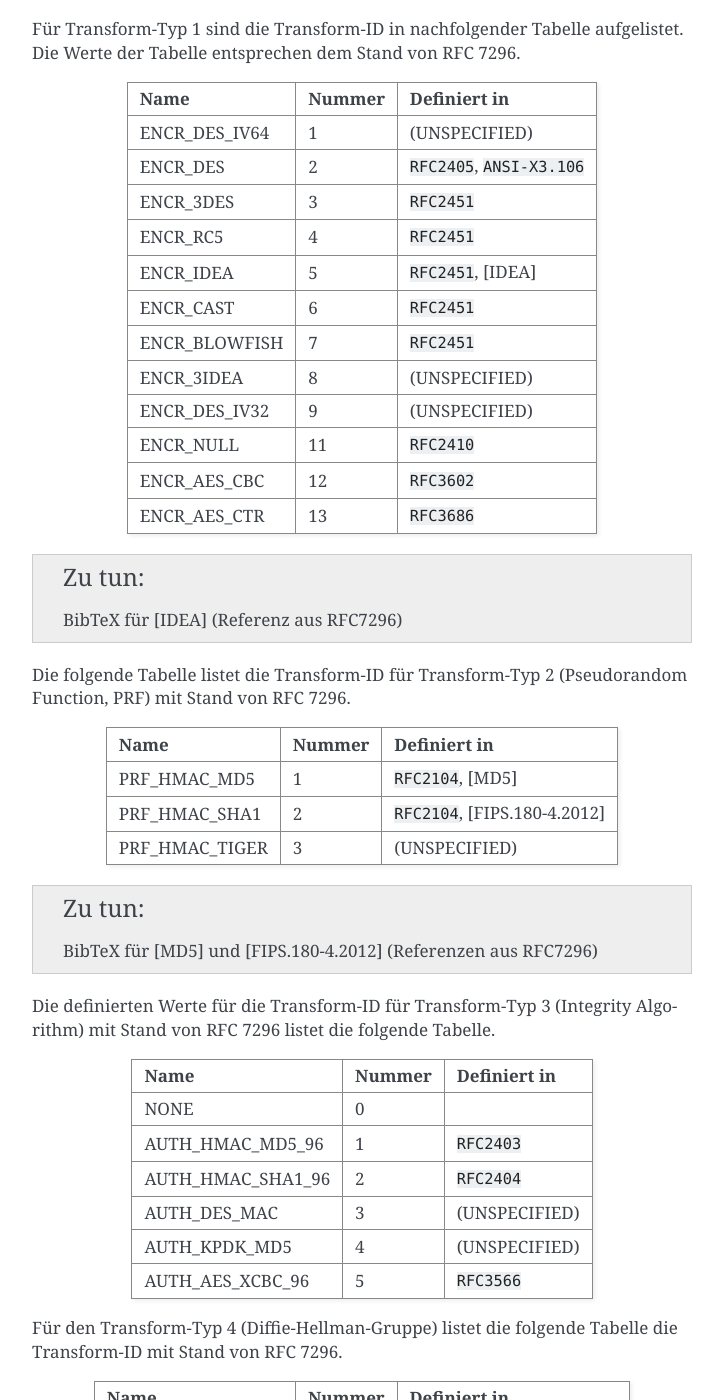
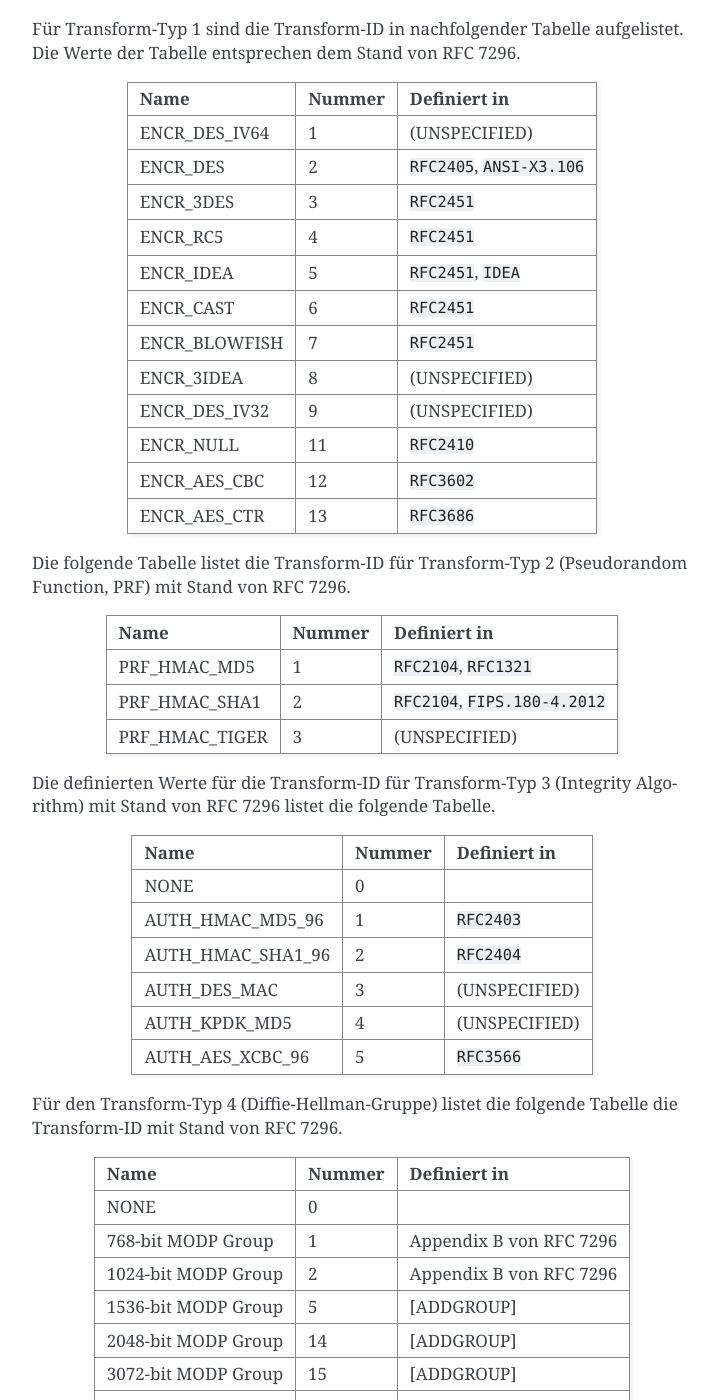
Before and after one commit to matwei-books/Fehlersuche-bei-IPsec-VPN-mit-IKEv2, a Sphinx documentation site: the page built from source/anhang/datagram-header.rst, in a window 1280 px wide and 1400 px high, scrolled down 8491 px. Shown: the whole window, without its empty margins (388-1111 px from the left). Built offline with Sphinx 7.4.7, drawn with Linux system fonts in a browser that asks for light colours; cross-references to code outside the pages are shown as plain code; some of the changed lines change nothing that is shown.

Commit message:
Literaturstellen ergänzt

```diff
--- a/source/anhang/datagram-header.rst
+++ b/source/anhang/datagram-header.rst
@@ -346,7 +346,7 @@ ENCR_DES_IV64  1      (UNSPECIFIED)
 ENCR_DES       2      :cite:`RFC2405`, :cite:`ANSI-X3.106`
 ENCR_3DES      3      :cite:`RFC2451`
 ENCR_RC5       4      :cite:`RFC2451`
-ENCR_IDEA      5      :cite:`RFC2451`, [IDEA]
+ENCR_IDEA      5      :cite:`RFC2451`, :cite:`IDEA`
 ENCR_CAST      6      :cite:`RFC2451`
 ENCR_BLOWFISH  7      :cite:`RFC2451`
 ENCR_3IDEA     8      (UNSPECIFIED)
@@ -356,20 +356,16 @@ ENCR_AES_CBC   12     :cite:`RFC3602`
 ENCR_AES_CTR   13     :cite:`RFC3686`
 ============== ====== =============================
 
-.. todo:: BibTeX für [IDEA] (Referenz aus RFC7296)
-
 Die folgende Tabelle listet die Transform-ID für Transform-Typ 2
 (Pseudorandom Function, PRF) mit Stand von RFC 7296.
 
 ============== ====== ==================================
 Name           Nummer Definiert in
 ============== ====== ==================================
-PRF_HMAC_MD5   1      :cite:`RFC2104`, [MD5]
-PRF_HMAC_SHA1  2      :cite:`RFC2104`, [FIPS.180-4.2012]
+PRF_HMAC_MD5   1      :cite:`RFC2104`, :cite:`RFC1321`
+PRF_HMAC_SHA1  2      :cite:`RFC2104`, :cite:`FIPS.180-4.2012`
 PRF_HMAC_TIGER 3      (UNSPECIFIED)
 ============== ====== ==================================
-
-.. todo:: BibTeX für [MD5] und [FIPS.180-4.2012] (Referenzen aus RFC7296)
 
 Die definierten Werte für die Transform-ID für Transform-Typ 3
 (Integrity Algorithm) mit Stand von RFC 7296 listet die folgende Tabelle.
--- a/source/anhang/troubleshoot-ipsec.bib
+++ b/source/anhang/troubleshoot-ipsec.bib
@@ -279,3 +279,57 @@
   institution = {American National Standards Institute},
   year        = {1983},
 }
+
+@Book{IDEA,
+  author =       "Xuejia Lai",
+  title =        "On the design and security of block ciphers",
+  publisher =    "Hartung-Gorre Verlag",
+  address =      "Konstanz, Switzerland",
+  pages =        "xii + 108",
+  year =         "1992",
+  ISBN =         "3-89191-573-X",
+  ISBN-13 =      "978-3-89191-573-8",
+  LCCN =         "QA76.9.A25L335 1992",
+  bibdate =      "Sun Jul 17 11:09:41 1994",
+  bibsource =    "http://www.math.utah.edu/pub/tex/bib/hash.bib;
+                 http://www.math.utah.edu/pub/tex/bib/cryptography1990.bib",
+}
+
+@techreport{RFC1321,
+  author = {Ronald L. Rivest},
+  title = {{The MD5 Message-Digest Algorithm}},
+  howpublished = {Internet Requests for Comments},
+  type = {RFC},
+  number = {1321},
+  year = {1992},
+  month = {April},
+  issn = {2070-1721},
+  publisher = {RFC Editor},
+  institution = {RFC Editor},
+  url = {http://www.rfc-editor.org/rfc/rfc1321.txt},
+  note = {\url{http://www.rfc-editor.org/rfc/rfc1321.txt}},
+}
+
+@TechReport{FIPS.180-4.2012,
+  author =       "National Institute for Standards and Technology",
+  key =          "FIPS-180-4",
+  title =        "{Secure Hash Standard (SHS)}",
+  type =         "{Federal Information Processing Standards}
+                 Publication",
+  number =       "FIPS Pub 180-4",
+  institution =  "National Institute for Standards and Technology",
+  address =      "Gaithersburg, MD 20899-8900, USA",
+  pages =        "v + 30",
+  month =        mar,
+  year =         "2012",
+  bibdate =      "Wed Jan 30 09:27:44 2013",
+  bibsource =    "http://www.math.utah.edu/pub/tex/bib/cryptography2000.bib;
+                 http://www.math.utah.edu/pub/tex/bib/cryptography2010.bib;
+                 http://www.math.utah.edu/pub/tex/bib/datacompression.bib;
+                 http://www.math.utah.edu/pub/tex/bib/hash.bib",
+  URL =          "http://csrc.nist.gov/publications/fips/fips180-4/fips-180-4.pdf;
+                 http://csrc.nist.gov/publications/PubsFIPS.html#fips180-4",
+  keywords =     "computer security; cryptography; Federal Information
+                 Processing Standards; hash algorithm; hash function;
+                 message digest; Secure Hash Standard",
+}
```
